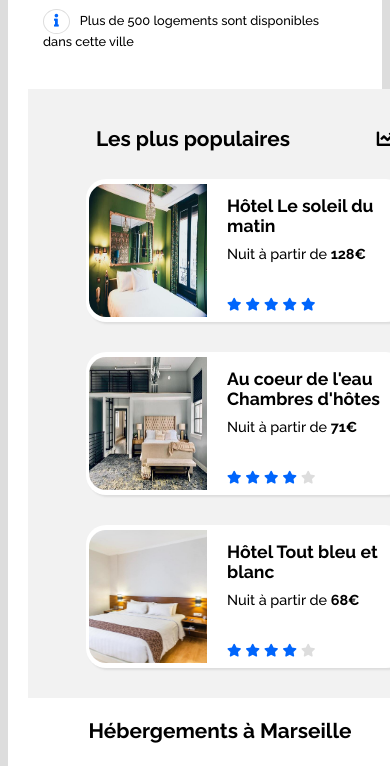
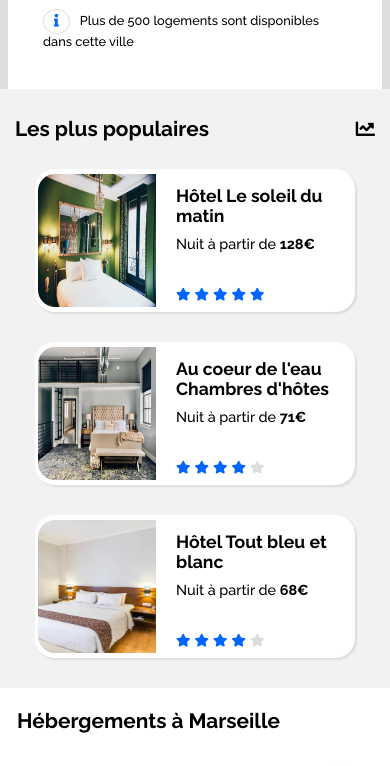
Before and after one commit to aureliesueur/AurelieSueur_P2_24092020, a plain HTML site: page index.html in a window 390 px wide. Shown: the part 716-1482 px from the top of the page. Drawn offline with Linux system fonts and the light colour scheme.

Commit message:
Résolution des derniers problèmes de mise en page version mobile grâce au simulateur mobile de Chrome

```diff
--- a/css/styles.css
+++ b/css/styles.css
@@ -376,7 +376,6 @@ aside {
 #activites {
     margin-top: 30px;
     margin-bottom: 20px;
-
     display: flex;
     flex-direction: row;
     flex-wrap: wrap;
@@ -582,30 +581,39 @@ footer ul li a {
         font-size: 0.8em;
     }
     /*Repositionnement et mise en page des différentes zones d'hébergements*/
-
-    #hebergements_trouves h2 {
-        margin-top: 10px;
-        padding-left: 0px;
+    #resultats {
+        display: flex;
+        flex-direction: column;
+        align-items: center;
     }
     #hebergements {
         flex-direction: column-reverse;
-        flex-wrap: wrap;
         align-items: center;
     }
+    #hebergements_trouves h2 {
+        margin-top: 10px;
+        margin-left: 40px;
+    }
     aside {
-        margin-left: 0px;
-        transform: translateX(-15px);
         border-radius: 0px;
         background: #F2F2F2;
         padding-left: 48px;
         padding-right: 48px;
+        margin-left: 0px;
+    }
+    #titre_populaire {
+        margin-top: 10px;
+        margin-bottom: 0px;
+        margin-left: -10px;
+        margin-right: -10px;
     }
     #hebergements_trouves {
         background-color: #FFF;
         border-radius: 0px;
+        padding-left: 0px;
     }
     #liste_hotels_trouves {
-        margin-left: 25px;
+        margin-left: 56px;
     }
     #afficher {
         padding-top: 20px;
@@ -618,20 +626,15 @@ footer ul li a {
         width: 310px;
         padding: 5px;
     }
-    #titre_populaire {
-        margin-bottom: 0px;
-        margin-top: 20px;
-    }
     /*Repositionnement et mise en page de la zone d'activités*/
     #titre_activites {
         margin-top: 0px;
-        padding-left: 10px;
+        margin-left: -15px;
     }
     #activites {
         flex-direction: column;
         align-items: center;
         padding-bottom: 10px;
-        margin-left: 30px;
         margin-bottom: 0px;
     }
     #lagarde, #pomegues, #longchamp, .activite {
@@ -723,10 +726,11 @@ footer ul li a {
     /*Repositionnement et mise en page de la zone d'activités*/
     #titre_activites {
         margin-top: 30px;
-        padding-left: 50px;
+        margin-left: 30px;
     }
     #activites {
         flex-direction: column;
+        justify-content: center;
         padding-bottom: 0px;
         margin-bottom: 0px;
     }
```
